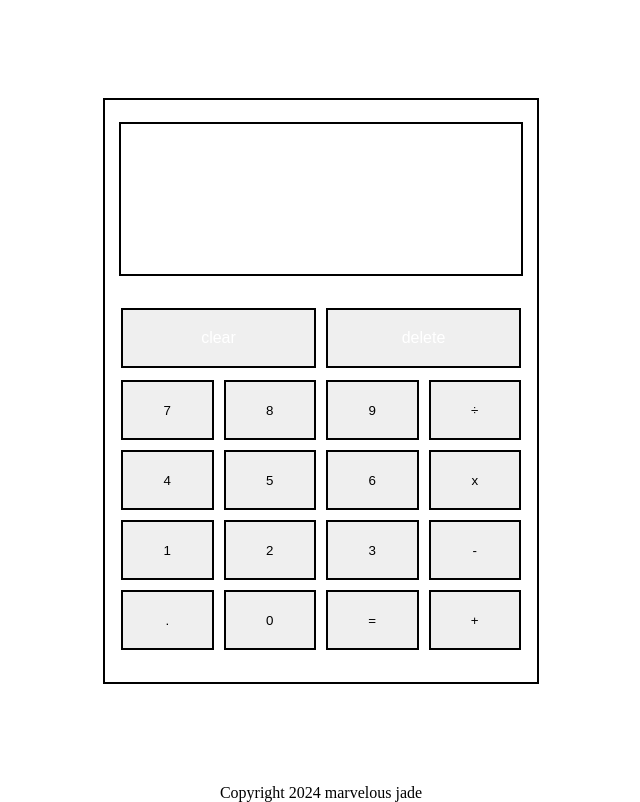
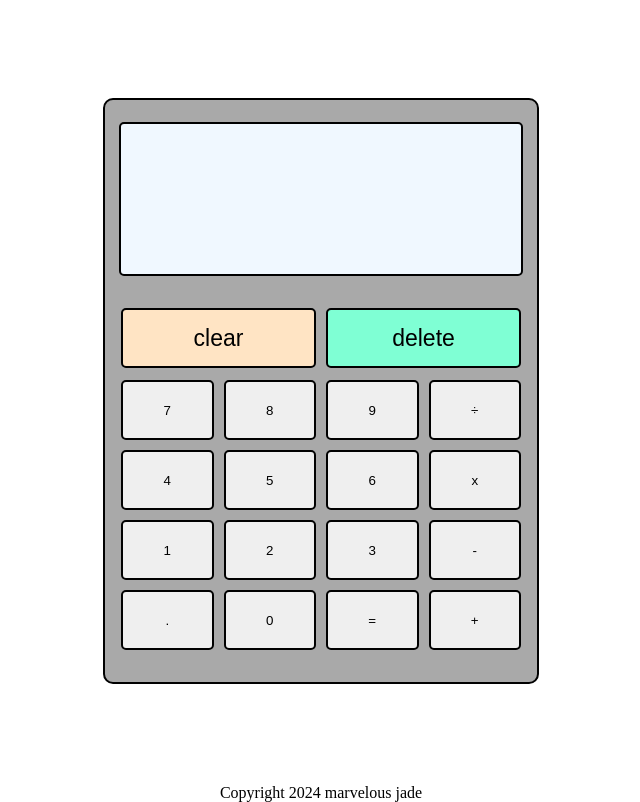
Before and after one commit to MarvelousJade/calculator, a plain HTML site: page index.html in a window 1280 px wide. Shown: the whole page, without its empty margins (319-959 px from the left). Drawn offline with Linux system fonts and the light colour scheme.

Commit message:
Change background color for all parts

```diff
--- a/style.css
+++ b/style.css
@@ -27,12 +27,18 @@ body {
   margin: 100px;
   padding: 16px;
   justify-content: space-around;
+  background-color: darkgray;
 }
 
 #calculator,
 #display,
 button {
   border: 2px solid black;
+  border-radius: 5px;
+}
+
+#calculator {
+  border-radius: 10px;
 }
 
 #display {
@@ -43,6 +49,7 @@ button {
   flex-direction: column;
   justify-content: flex-end;
   align-items: flex-end;
+  background-color: aliceblue;
 }
 
 #display div {
@@ -59,6 +66,7 @@ button {
 #displayNum {
   height: 100px;
   font-size: 60px;
+  font-weight: bold;
 }
 
 #functions {
@@ -67,18 +75,22 @@ button {
 }
 
 #functions button {
-  color: white;
   padding: 15px 32px;
   text-align: center;
   text-decoration: none;
   display: inline-block;
-  font-size: 16px;
+  font-size: 23px;
   width: 195px;
   height: 60px;
 }
 
 #clear {
   margin-right: 10px;
+  background-color: bisque;
+}
+
+#delete {
+background-color: aquamarine;
 }
 
 #input button {
```
